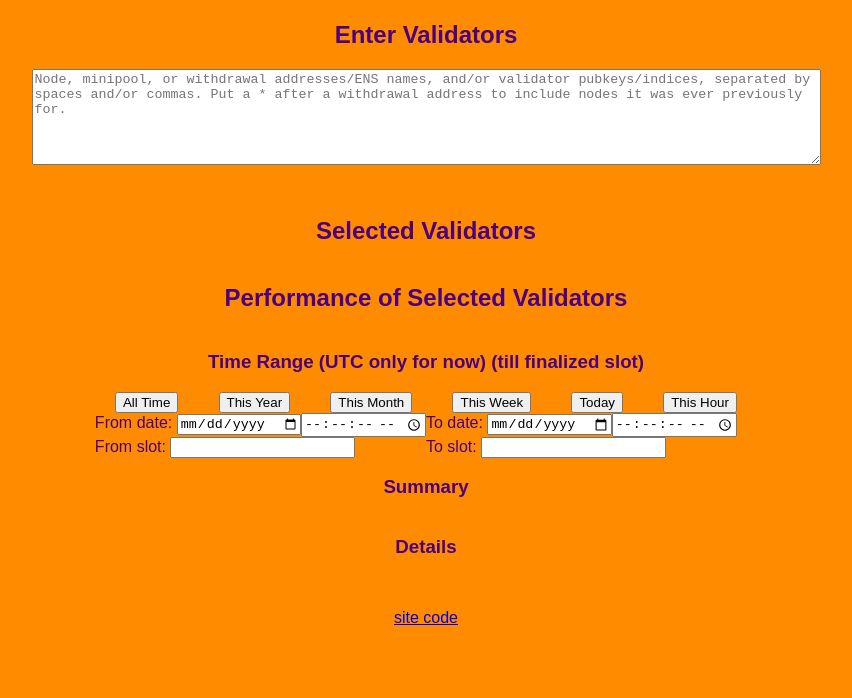
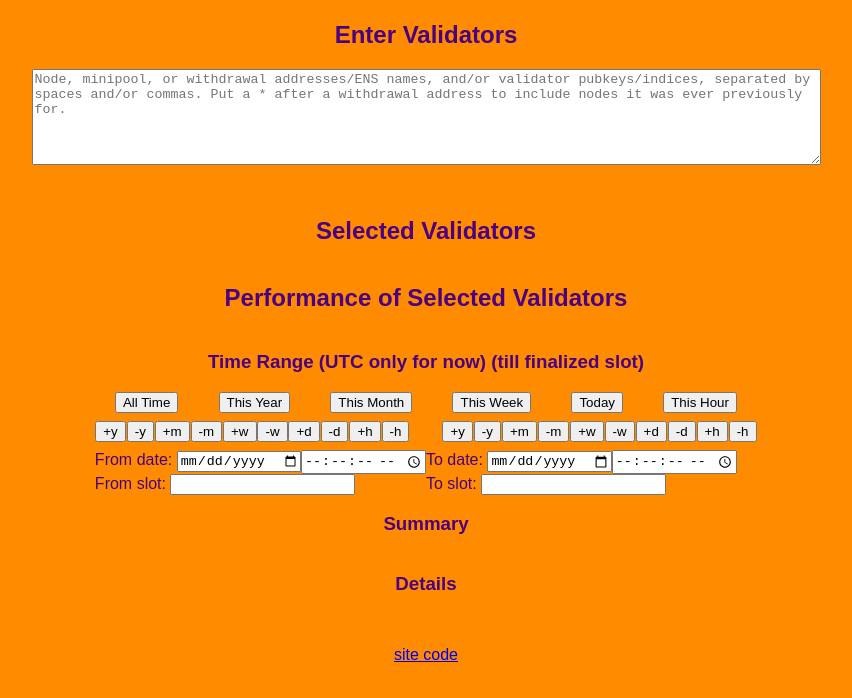
Before and after one commit to xrchz/rocketperf, a website: page index.html in a window 1280 px wide. Shown: the part 88-786 px from the top of the page, without its empty margins (214-1066 px from the left). Drawn offline with nearby package versions, Linux system fonts and the light colour scheme; no server answers.

Commit message:
Add slot inc/dec buttons

```diff
--- a/index.css
+++ b/index.css
@@ -39,9 +39,16 @@ ul#entityFailures > li:not(:last-child)::after {
 div#fullRangeButtons {
   grid-column-end: span 2;
 }
-div.rangeButtons {
+div.rangeButtons, div.dirRangeButtons {
   display: flex;
   justify-content: space-around;
+  margin-bottom: 0.5em;
+}
+div.dirRangeButtons.to {
+  margin-left: 1em;
+}
+div.dirRangeButtons.from {
+  margin-right: 1em;
 }
 div#footer {
   margin-top: 2em;
--- a/index.js
+++ b/index.js
@@ -251,11 +251,62 @@ rangeButtons.append(
   lastHourButton
 )
 
+// TODO: add option to select minimum activated slot for selected validators /
+// make the minimum fromSlot be this
+
 const fromButtons = document.createElement('div')
 const toButtons = document.createElement('div')
 fromButtons.classList.add('dirRangeButtons')
+fromButtons.classList.add('from')
 toButtons.classList.add('dirRangeButtons')
-// TODO: add actions to these buttons
+toButtons.classList.add('to')
+const secondsPerSlot = 12
+const minutesPerHour = 60
+const secondsPerMinute = 60
+const secondsPerHour = minutesPerHour * secondsPerMinute
+const slotsPerHour = secondsPerHour / secondsPerSlot
+const hoursPerDay = 24
+const slotsPerDay = slotsPerHour * hoursPerDay
+const daysPerWeek = 7
+const slotsPerWeek = slotsPerDay * daysPerWeek
+const daysPerMonth = 30.4375
+const slotsPerMonth = Math.round(slotsPerDay * daysPerMonth)
+const daysPerYear = 365.25
+const slotsPerYear = Math.round(slotsPerDay * daysPerYear)
+const timeIncrements = [
+  {name: 'hour',  slots: slotsPerHour},
+  {name: 'day',   slots: slotsPerDay},
+  {name: 'week',  slots: slotsPerWeek},
+  {name: 'month', slots: slotsPerMonth},
+  {name: 'year',  slots: slotsPerYear}
+].reverse()
+const add = (x, y) => x + y
+const sub = (x, y) => x - y
+for (const {name, slots} of timeIncrements) {
+  function makeAddSub(target) {
+    const addButton = document.createElement('input')
+    const subButton = document.createElement('input')
+    addButton.type = 'button'
+    subButton.type = 'button'
+    addButton.value = `+${name[0]}`
+    subButton.value = `-${name[0]}`
+    function makeHandler(op) {
+      return () => {
+        const currentValue = parseInt(target.value)
+        if (typeof currentValue == 'number') {
+          target.value = op(currentValue, slots)
+          target.dispatchEvent(new Event('change'))
+        }
+      }
+    }
+    addButton.addEventListener('click', makeHandler(add), {passive: true})
+    subButton.addEventListener('click', makeHandler(sub), {passive: true})
+    return [addButton, subButton]
+  }
+  fromButtons.append(...makeAddSub(fromSlot))
+  toButtons.append(...makeAddSub(toSlot))
+}
+// TODO: disable buttons when they won't work?
 
 const fromDateTime = document.createElement('div')
 const toDateTime = document.createElement('div')
@@ -310,7 +361,7 @@ summaryTable.appendChild(document.createElement('tr'))
   ))
 
 // TODO: fill tables
-// TODO: add attestation accuracy info
+// TODO: add attestation accuracy and reward info
 
 const detailsDiv = document.createElement('div')
 detailsDiv.id = 'details'
@@ -381,13 +432,13 @@ socket.on('perfDetails', data => {
   // TODO: add totals to summary table
 })
 
+// TODO: make select-all, select-none option for include work
+
+// TODO: make the sorting options for the columns work
+
 // TODO: add selector for subperiod sizes (instead of year/month/day)?
 
-// TODO: add copy button for addresses in minipoolsList, and copy for whole columns, and whole table?
-
-// TODO: add select-all, select-none option for include
-
-// TODO: add sorting options for the columns?
+// TODO: add copy for whole table?
 
 // TODO: add loading indication for details
 
```
